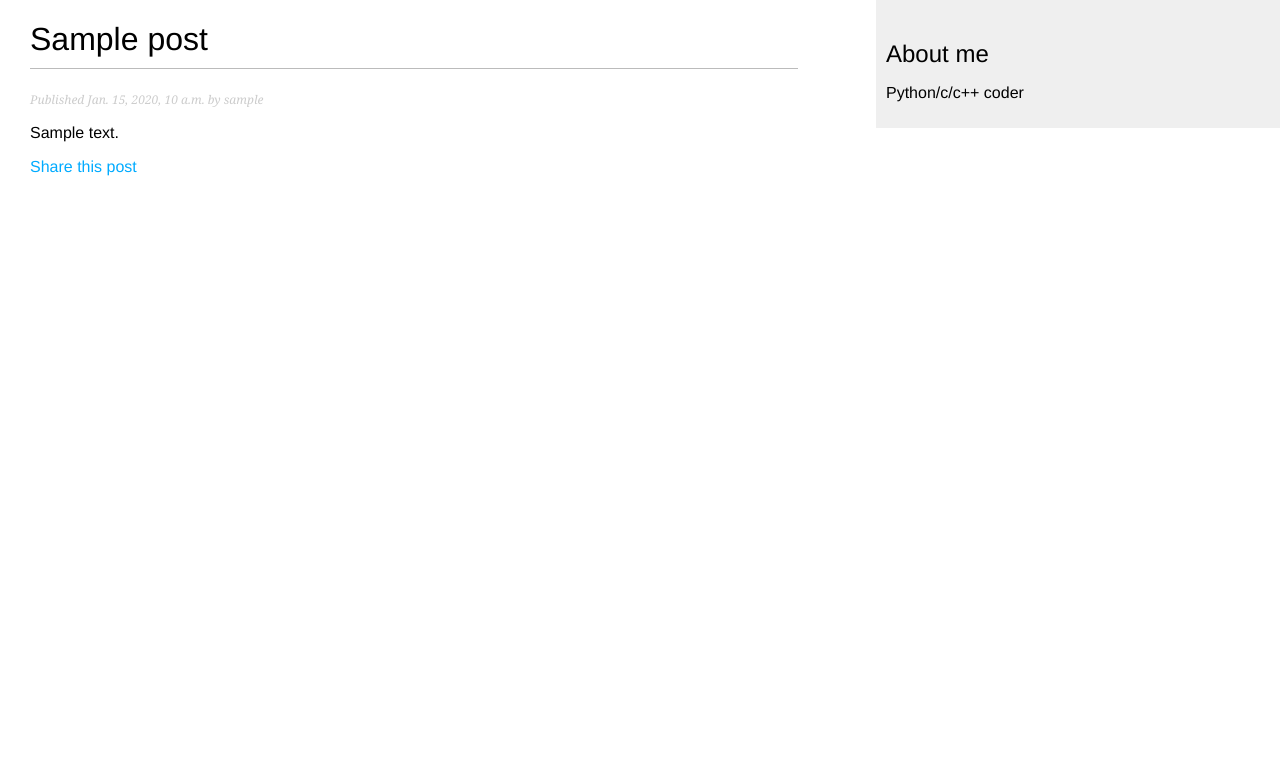
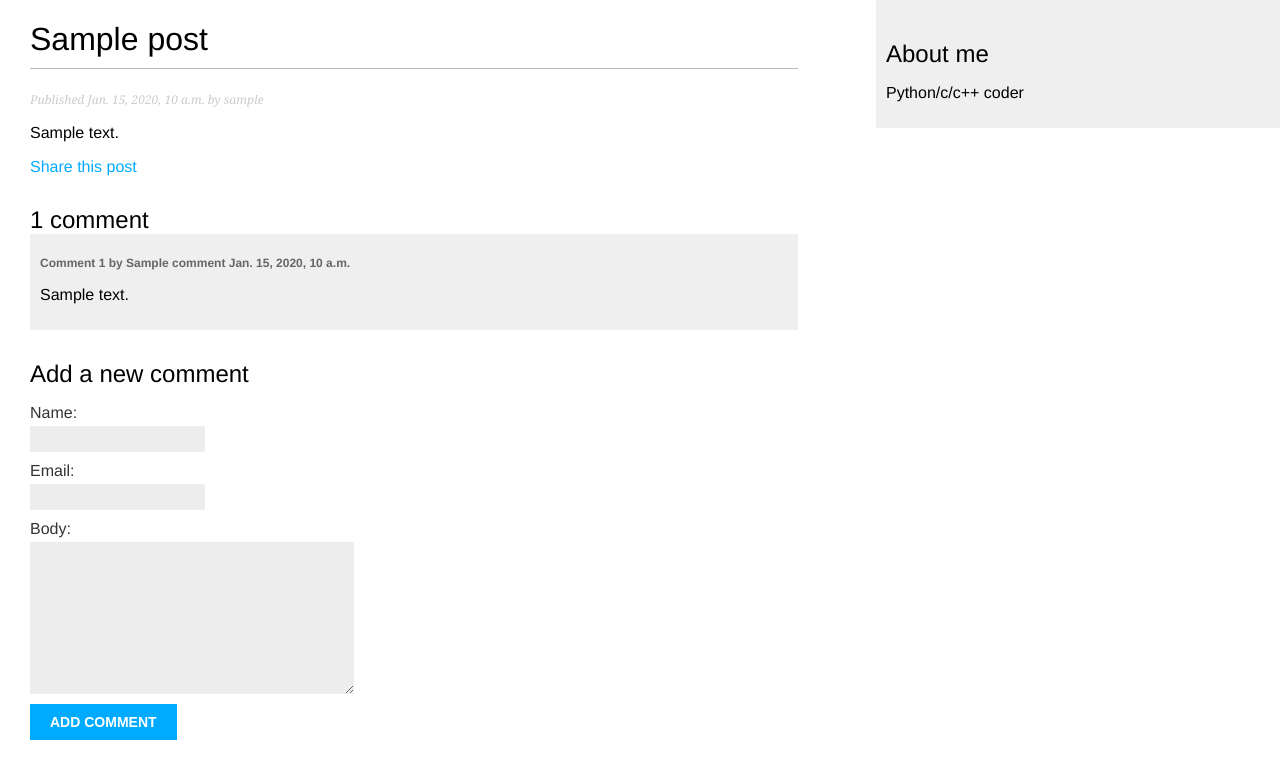
Before and after one commit to YCchou/mysite, a Django app: a page that uses blog/templates/blog/post/detail.html in a window 1280 px wide. Shown: the top 779 px of the page. Run offline with Django 3.2, Linux system fonts and the light colour scheme; tables that the repository leaves empty hold one stand-in row (values such as "Sample post").

Commit message:
update comment html

```diff
--- a/blog/templates/blog/post/detail.html
+++ b/blog/templates/blog/post/detail.html
@@ -1,17 +1,34 @@
 {% extends "blog/base.html" %}
 
-{% block title %}Rain - {{ post.title }}{% endblock %}
+{% block title %}{{ post.title }}{% endblock %}
 
 {% block content %}
 <h1>{{ post.title }}</h1>
-<p class="date">
-  Published {{ post.publish }} by {{ post.author }}
-</p>
+<p class="date">Published {{ post.publish }} by {{ post.author }}</p>
 {{ post.body|linebreaks }}
-<p>
-  <a href="{% url "blog:post_share" post.id %}">
-    Share this post
-  </a>
-</p>
+<p><a href="{% url "blog:post_share" post.id %}">Share this post</a></p>
 
+{% with comments.count as total_comments %}
+<h2>{{ total_comments }} comment{{ total_comments|pluralize }}</h2>
+{% endwith %}
+
+{% for comment in comments %}
+<div class="comment">
+  <p class="info">Comment {{ forloop.counter }} by {{ comment.name }} {{ comment.created }}</p>
+  {{ comment.body|linebreaks }}
+</div>
+{% empty %}
+<p>There are no comments yet.</p>
+{% endfor %}
+
+{% if new_comment %}
+<h2>Your comment has been added.</h2>
+{% else %}
+<h2>Add a new comment</h2>
+<form action="." method="post">
+  {{ comment_form.as_p }}
+  {% csrf_token %}
+  <p><input type="submit" value="Add comment"></p>
+</form>
+{%  endif %}
 {% endblock %}
```
